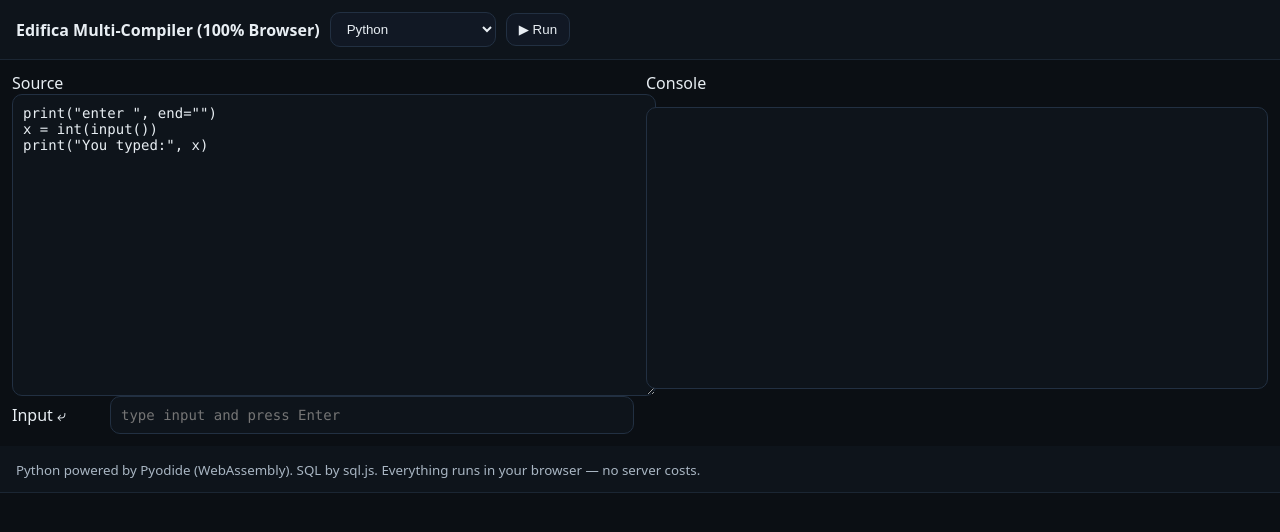
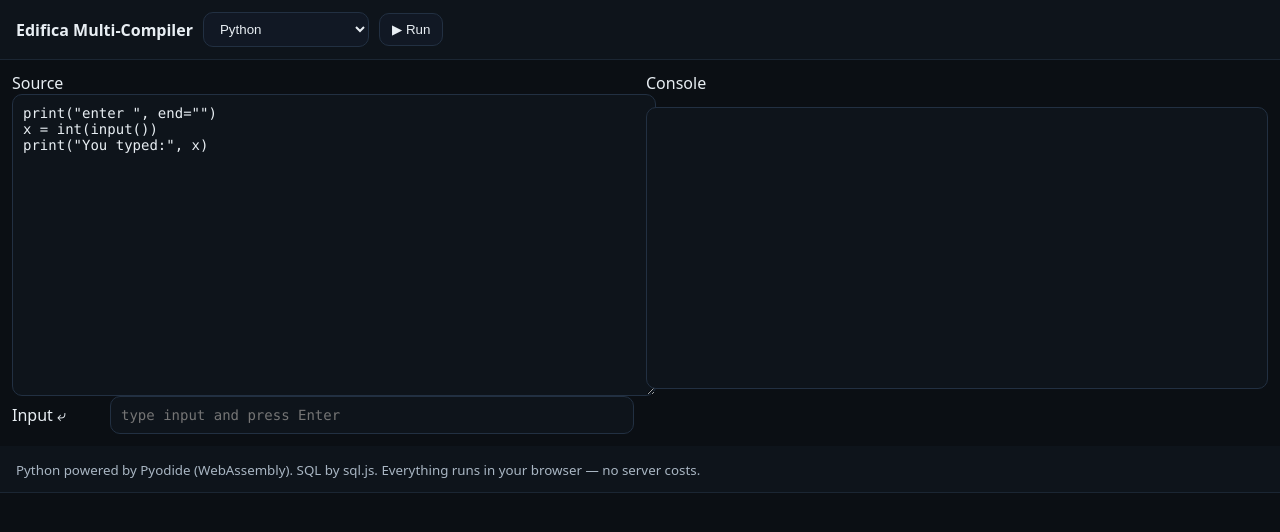
Before and after one commit to edifica-institute/edifica-multi-compiler, a plain HTML site: page index.html in a window 1280 px wide. Drawn offline with nearby package versions, Linux system fonts and the light colour scheme.

Commit message:
Update index.html

```diff
--- a/index.html
+++ b/index.html
@@ -28,7 +28,7 @@
 <body>
 <header>
   <div class="bar">
-    <strong>Edifica Multi-Compiler (100% Browser)</strong>
+    <strong>Edifica Multi-Compiler</strong>
     <select id="lang">
       <option value="python">Python</option>
       <option value="sql">SQL (SQLite)</option>
```
